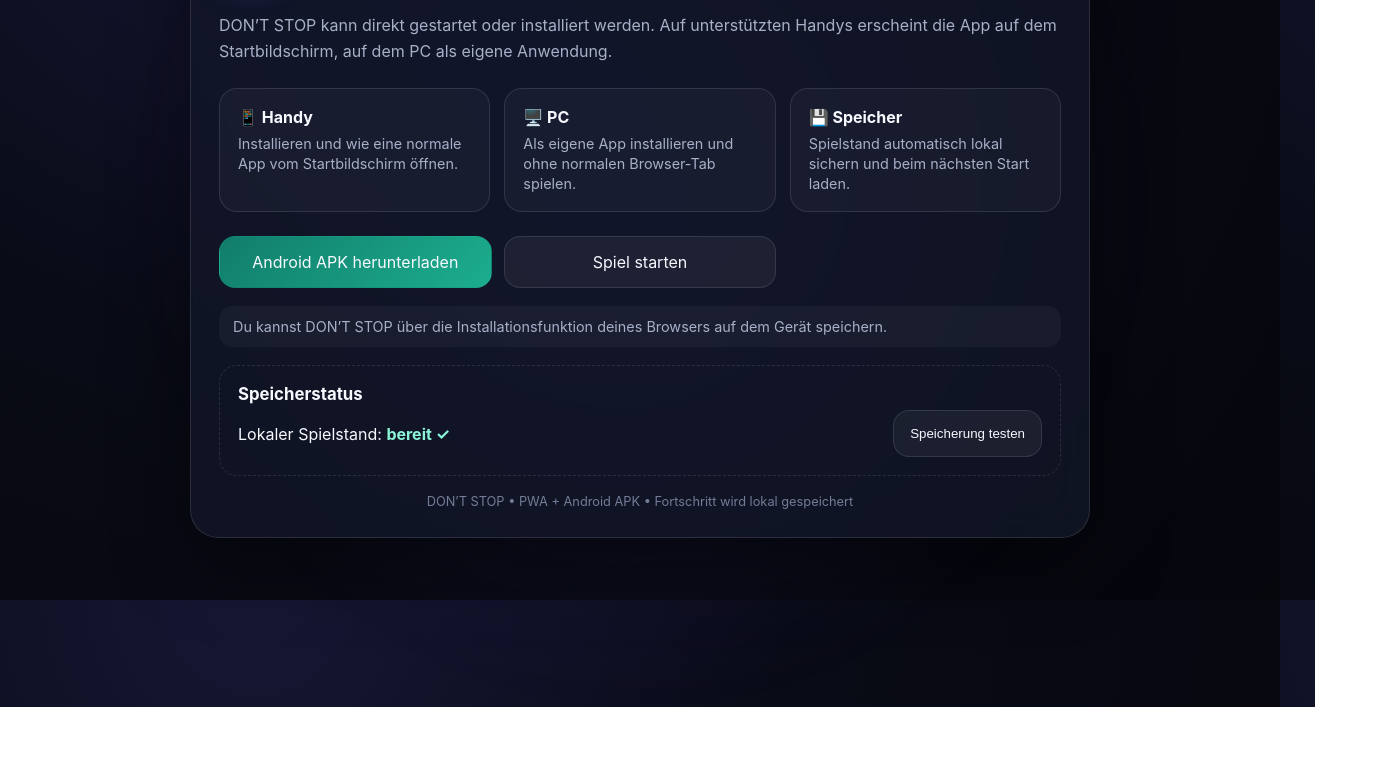
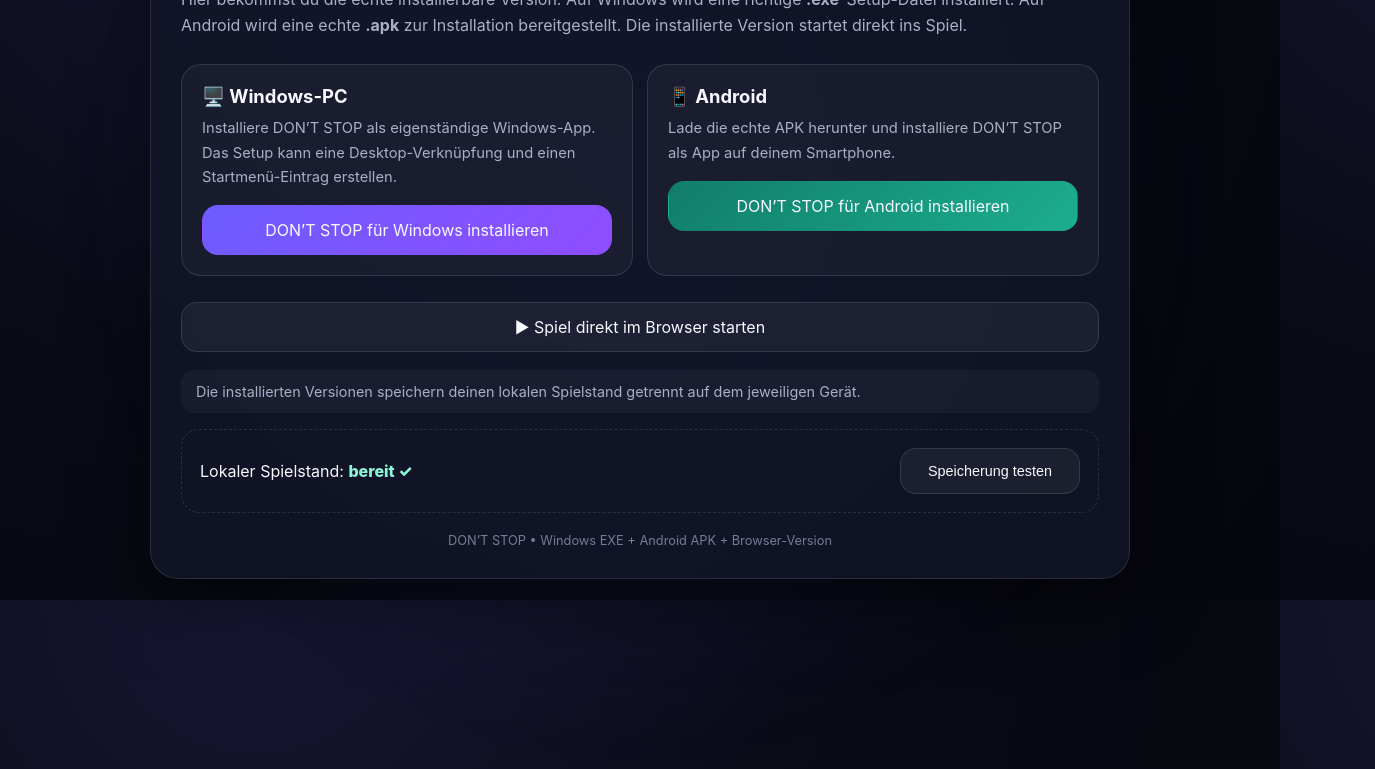
Before and after one commit to stikerpo-spec/DONT-STOP, an Electron app: page index.html in a window 1280 px wide. Shown: the part 200-969 px from the top of the page, 1375 px wide, since content can reach past the window. Before the commit the page ends 907 px from the top, so only its background shows below. Drawn offline with Linux system fonts and the light colour scheme.

Commit message:
Replace fake downloads with real Windows and Android installers

```diff
--- a/index.html
+++ b/index.html
@@ -4,7 +4,7 @@
   <meta charset="UTF-8">
   <meta name="viewport" content="width=device-width,initial-scale=1,viewport-fit=cover,user-scalable=no">
   <meta name="theme-color" content="#090b16">
-  <meta name="description" content="DON’T STOP – spiele sofort, installiere die App und behalte deinen Fortschritt.">
+  <meta name="description" content="DON’T STOP – installierbare App für Android und Windows.">
   <meta name="mobile-web-app-capable" content="yes">
   <meta name="apple-mobile-web-app-capable" content="yes">
   <meta name="apple-mobile-web-app-status-bar-style" content="black-translucent">
@@ -12,43 +12,42 @@
   <link rel="icon" href="./icon.svg" type="image/svg+xml">
   <title>DON’T STOP</title>
   <style>
-    :root{--panel:rgba(18,22,40,.82);--line:rgba(255,255,255,.11);--text:#f7f9ff;--muted:#a8b0c8;--accent:#6d5cff}
+    :root{--bg:#070912;--panel:rgba(18,22,40,.84);--line:rgba(255,255,255,.11);--text:#f7f9ff;--muted:#a8b0c8;--accent:#6d5cff;--good:#20e3b2}
     *{box-sizing:border-box}html,body{margin:0;min-height:100%;background:radial-gradient(circle at 20% 0%,#171735 0,#090b16 42%,#05060c 100%);color:var(--text);font-family:Inter,system-ui,-apple-system,BlinkMacSystemFont,"Segoe UI",sans-serif}
-    body{min-height:100svh;display:grid;place-items:center;padding:20px;overflow-x:hidden}.shell{width:min(900px,100%);position:relative}.glow{position:absolute;inset:-25%;background:radial-gradient(circle,rgba(109,92,255,.14),transparent 60%);pointer-events:none;filter:blur(20px)}
-    .card{position:relative;border:1px solid var(--line);background:var(--panel);backdrop-filter:blur(22px);border-radius:28px;padding:28px;box-shadow:0 24px 80px rgba(0,0,0,.45)}
-    .brand{display:flex;align-items:center;gap:16px}.logo{width:64px;height:64px;border-radius:18px;box-shadow:0 10px 30px rgba(109,92,255,.3)}h1{margin:0;font-size:clamp(2rem,5vw,3.5rem);letter-spacing:-.04em}p{color:var(--muted);line-height:1.6}.tag{display:inline-flex;margin-top:8px;padding:6px 10px;border-radius:999px;background:rgba(32,227,178,.1);border:1px solid rgba(32,227,178,.2);color:#8af5d7;font-size:.82rem;font-weight:700}
-    .grid{display:grid;grid-template-columns:repeat(3,1fr);gap:14px;margin:24px 0}.mini{padding:18px;border:1px solid var(--line);border-radius:18px;background:rgba(255,255,255,.03)}.mini strong{display:block;font-size:1rem;margin-bottom:6px}.mini span{color:var(--muted);font-size:.9rem}
-    .actions{display:grid;grid-template-columns:repeat(3,1fr);gap:12px;margin-top:22px}.btn{appearance:none;border:1px solid var(--line);border-radius:16px;padding:15px 16px;font:700 1rem inherit;color:var(--text);background:rgba(255,255,255,.05);cursor:pointer;text-decoration:none;text-align:center;transition:.18s transform,.18s background,.18s border-color}.btn:hover{transform:translateY(-2px);background:rgba(255,255,255,.1);border-color:rgba(255,255,255,.2)}.btn.primary{background:linear-gradient(135deg,var(--accent),#8f4dff);border-color:transparent}.btn.alt{background:linear-gradient(135deg,#117d6a,#1cae8e);border-color:transparent}.status{margin-top:18px;padding:12px 14px;border-radius:14px;background:rgba(255,255,255,.04);color:var(--muted);font-size:.9rem}.save{margin-top:18px;padding:18px;border:1px dashed var(--line);border-radius:18px}.save h2{font-size:1.05rem;margin:0 0 6px}.save-row{display:flex;justify-content:space-between;gap:12px;align-items:center}.pill{color:#8af5d7;font-weight:700}.footer{margin-top:18px;color:#747d97;font-size:.8rem;text-align:center}
-    @media(max-width:700px){body{padding:12px}.card{padding:20px;border-radius:22px}.grid,.actions{grid-template-columns:1fr}.save-row{align-items:flex-start;flex-direction:column}.btn{width:100%}}
+    body{min-height:100svh;display:grid;place-items:center;padding:20px}.shell{width:min(980px,100%);position:relative}.glow{position:absolute;inset:-25%;background:radial-gradient(circle,rgba(109,92,255,.16),transparent 60%);pointer-events:none;filter:blur(20px)}
+    .card{position:relative;border:1px solid var(--line);background:var(--panel);backdrop-filter:blur(22px);border-radius:28px;padding:30px;box-shadow:0 24px 80px rgba(0,0,0,.45)}
+    .brand{display:flex;align-items:center;gap:16px}.logo{width:68px;height:68px;border-radius:18px;box-shadow:0 10px 30px rgba(109,92,255,.3)}
+    h1{margin:0;font-size:clamp(2.3rem,6vw,4.1rem);letter-spacing:-.05em}.tag{display:inline-flex;margin-top:8px;padding:6px 10px;border-radius:999px;background:rgba(32,227,178,.1);border:1px solid rgba(32,227,178,.2);color:#8af5d7;font-size:.82rem;font-weight:800}p{color:var(--muted);line-height:1.65}
+    .platforms{display:grid;grid-template-columns:1fr 1fr;gap:14px;margin:26px 0}.platform{padding:20px;border:1px solid var(--line);border-radius:20px;background:rgba(255,255,255,.035)}.platform h2{margin:0 0 8px;font-size:1.15rem}.platform p{margin:0 0 16px;font-size:.92rem}.btn{display:inline-flex;justify-content:center;align-items:center;min-height:50px;width:100%;border:1px solid var(--line);border-radius:16px;padding:14px 16px;font:800 1rem inherit;color:var(--text);background:rgba(255,255,255,.05);cursor:pointer;text-decoration:none;transition:.18s transform,.18s background,.18s border-color}.btn:hover{transform:translateY(-2px);background:rgba(255,255,255,.1);border-color:rgba(255,255,255,.2)}.btn.primary{background:linear-gradient(135deg,var(--accent),#8f4dff);border-color:transparent}.btn.android{background:linear-gradient(135deg,#117d6a,#1cae8e);border-color:transparent}
+    .status{margin-top:18px;padding:13px 15px;border-radius:14px;background:rgba(255,255,255,.04);color:var(--muted);font-size:.9rem}.save{margin-top:16px;padding:18px;border:1px dashed var(--line);border-radius:18px}.save-row{display:flex;justify-content:space-between;gap:12px;align-items:center}.pill{color:#8af5d7;font-weight:800}.save .btn{width:auto;min-width:180px;min-height:44px;font-size:.9rem}.footer{margin-top:20px;color:#747d97;font-size:.8rem;text-align:center}
+    @media(max-width:720px){body{padding:12px}.card{padding:20px;border-radius:22px}.platforms{grid-template-columns:1fr}.save-row{align-items:flex-start;flex-direction:column}.save .btn{width:100%}.btn{min-height:52px}}
   </style>
 </head>
 <body>
   <main class="shell"><div class="glow"></div><section class="card">
-    <div class="brand"><img class="logo" src="./icon.svg" alt="DON’T STOP App Icon"><div><h1>DON’T STOP</h1><span class="tag">INSTALLIERBAR • OFFLINE SPIELBAR</span></div></div>
-    <p>DON’T STOP kann direkt gestartet oder installiert werden. Auf unterstützten Handys erscheint die App auf dem Startbildschirm, auf dem PC als eigene Anwendung.</p>
-    <div class="grid"><div class="mini"><strong>📱 Handy</strong><span>Installieren und wie eine normale App vom Startbildschirm öffnen.</span></div><div class="mini"><strong>🖥️ PC</strong><span>Als eigene App installieren und ohne normalen Browser-Tab spielen.</span></div><div class="mini"><strong>💾 Speicher</strong><span>Spielstand automatisch lokal sichern und beim nächsten Start laden.</span></div></div>
-    <div class="actions"><button id="installBtn" class="btn primary" hidden>App installieren</button><a class="btn alt" href="https://github.com/stikerpo-spec/DONT-STOP/releases/latest/download/DONT-STOP.apk">Android APK herunterladen</a><a id="playBtn" class="btn" href="./game.html">Spiel starten</a></div>
-    <div id="status" class="status">Installationsoptionen werden geprüft …</div>
-    <div class="save"><h2>Speicherstatus</h2><div class="save-row"><span>Lokaler Spielstand: <span id="saveState" class="pill">wird geprüft …</span></span><button id="testSave" class="btn">Speicherung testen</button></div></div>
-    <div class="footer">DON’T STOP • PWA + Android APK • Fortschritt wird lokal gespeichert</div>
+    <div class="brand"><img class="logo" src="./icon.svg" alt="DON’T STOP"><div><h1>DON’T STOP</h1><span class="tag">ECHTE INSTALLATION • OFFLINE SPIELBAR</span></div></div>
+    <p>Hier bekommst du die echte installierbare Version. Auf Windows wird eine richtige <b>.exe</b>-Setup-Datei installiert. Auf Android wird eine echte <b>.apk</b> zur Installation bereitgestellt. Die installierte Version startet direkt ins Spiel.</p>
+
+    <div class="platforms">
+      <div class="platform"><h2>🖥️ Windows-PC</h2><p>Installiere DON’T STOP als eigenständige Windows-App. Das Setup kann eine Desktop-Verknüpfung und einen Startmenü-Eintrag erstellen.</p><a class="btn primary" href="https://github.com/stikerpo-spec/DONT-STOP/releases/download/windows-latest/DONT-STOP-Setup.exe">DON’T STOP für Windows installieren</a></div>
+      <div class="platform"><h2>📱 Android</h2><p>Lade die echte APK herunter und installiere DON’T STOP als App auf deinem Smartphone.</p><a class="btn android" href="https://github.com/stikerpo-spec/DONT-STOP/releases/download/android-latest/DONT-STOP.apk">DON’T STOP für Android installieren</a></div>
+    </div>
+
+    <a class="btn" href="./game.html">▶ Spiel direkt im Browser starten</a>
+    <div id="status" class="status">Die installierten Versionen speichern deinen lokalen Spielstand getrennt auf dem jeweiligen Gerät.</div>
+    <div class="save"><div class="save-row"><span>Lokaler Spielstand: <span id="saveState" class="pill">wird geprüft …</span></span><button id="testSave" class="btn">Speicherung testen</button></div></div>
+    <div class="footer">DON’T STOP • Windows EXE + Android APK + Browser-Version</div>
   </section></main>
   <script src="./save.js"></script>
   <script>
-    let deferredPrompt = null;
-    const installBtn = document.getElementById('installBtn');
-    const status = document.getElementById('status');
-    const isIOS = /iphone|ipad|ipod/i.test(navigator.userAgent);
-    const isStandalone = window.matchMedia('(display-mode: standalone)').matches || window.navigator.standalone === true;
-
-    window.addEventListener('beforeinstallprompt', event => { event.preventDefault(); deferredPrompt = event; installBtn.hidden = false; status.textContent = 'Dein Gerät unterstützt die direkte App-Installation. Tippe auf „App installieren“. '; });
-    installBtn.addEventListener('click', async () => { if (!deferredPrompt) return; deferredPrompt.prompt(); await deferredPrompt.userChoice; deferredPrompt = null; installBtn.hidden = true; });
-    window.addEventListener('appinstalled', () => { installBtn.hidden = true; status.textContent = 'DON’T STOP wurde installiert. Du kannst die App jetzt vom Startbildschirm bzw. Desktop öffnen.'; });
-    if (isIOS && !isStandalone) status.textContent = 'iPhone/iPad: Öffne das Teilen-Menü von Safari und wähle „Zum Home-Bildschirm“. Danach ist DON’T STOP wie eine App startbar.';
-    else if (isStandalone) status.textContent = 'DON’T STOP läuft bereits als installierte App.';
-    else status.textContent = 'Du kannst DON’T STOP über die Installationsfunktion deines Browsers auf dem Gerät speichern.';
-    if ('serviceWorker' in navigator) window.addEventListener('load', () => navigator.serviceWorker.register('./sw.js').catch(() => {}));
-    document.getElementById('testSave').addEventListener('click', () => { const ok = window.DontStopSave.set({ lastTest: new Date().toISOString() }); document.getElementById('saveState').textContent = ok ? 'gesichert ✓' : 'Fehler'; });
-    document.getElementById('saveState').textContent = window.DontStopSave.hasSave() ? 'vorhanden ✓' : 'bereit ✓';
+    const saveState=document.getElementById('saveState');
+    const ok=window.DontStopSave.hasSave();
+    saveState.textContent=ok?'vorhanden ✓':'bereit ✓';
+    document.getElementById('testSave').addEventListener('click',()=>{
+      const saved=window.DontStopSave.set({lastTest:new Date().toISOString()});
+      saveState.textContent=saved?'gesichert ✓':'Fehler';
+      document.getElementById('status').textContent=saved?'Spielstand erfolgreich lokal gespeichert.':'Der lokale Spielstand konnte nicht gespeichert werden.';
+    });
   </script>
 </body>
 </html>
```
